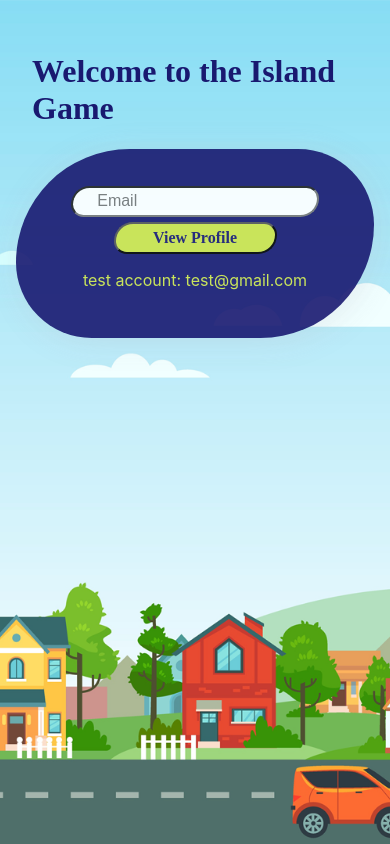
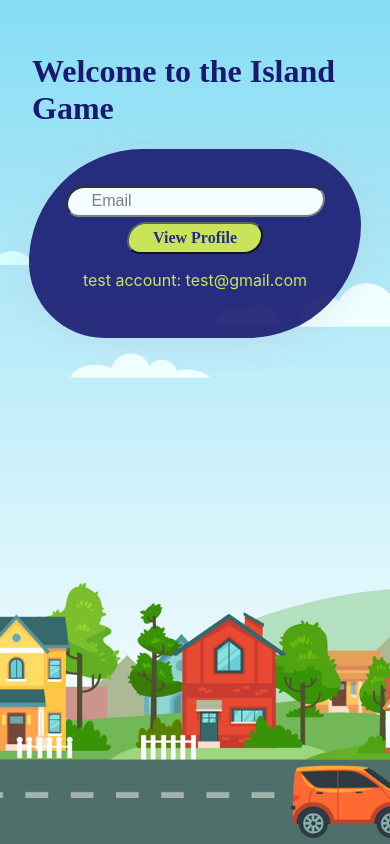
Before and after one commit to anaalamed/island_game, a React (Create React App) app in the folder client/: page / in a window 390 px wide. Both pictures are taken after a click on the button "Log In". Built offline with nearby package versions, Linux system fonts and the light colour scheme.

Commit message:
mobile forms update

```diff
--- a/client/src/view/Login.jsx
+++ b/client/src/view/Login.jsx
@@ -65,8 +65,8 @@ const Form = styled.form`
   }
 
   @media only screen and (max-width: 812px) {
-    padding: 2rem 1rem;
-    width: 100%;
+    padding: 2rem 2rem;
+    /* width: 100%; */
   }
 `;
 
@@ -90,14 +90,14 @@ const Input = styled.input`
      font-size: 1rem;
      margin: 0.3rem;
      padding: 0.3rem 1.5rem;
-     width: 60%;
+     /* width: 60%; */
  }
 `;
 
 const Button = styled.button`
   z-index: 100;
   font-size: 3rem;
-  width: 50%;
+  /* width: 50%; */
   margin: 1.5rem;
   cursor: pointer;
   font-family: cursive;
--- a/client/src/view/Messages.jsx
+++ b/client/src/view/Messages.jsx
@@ -40,6 +40,13 @@ const Box = styled.div`
     position: fixed;
     opacity: 80%;
     z-index: 200;
+
+    @media only screen and (max-width: 812px) {
+    padding: 2rem 2rem;
+    width: 10%;
+    height: 10%;
+    /* margin: 0; */
+  }
 `;
 
 const Message = styled.h1`
@@ -47,6 +54,10 @@ const Message = styled.h1`
     text-align: center;
     font-size: 5rem;
     padding: 1rem;
+
+    @media only screen and (max-width: 812px) {
+        font-size: 1rem;
+  }
 `;
 
 const Status = styled.h1`
@@ -54,6 +65,10 @@ const Status = styled.h1`
     text-align: center;
     font-size: 7rem;
     padding: 1rem;
+
+    @media only screen and (max-width: 812px) {
+        font-size: 2rem;
+  }
 `;
 
 const Button = styled.button`
--- a/client/src/view/Profile.jsx
+++ b/client/src/view/Profile.jsx
@@ -39,8 +39,8 @@ const Box = styled.div`
   opacity: 95%;
 
   @media only screen and (max-width: 812px) {
-    padding: 2rem 1rem;
-    width: 100%;
+    padding: 2rem 3rem;
+    /* width: 100%; */
   }
 `;
 
```
Also changed, not shown: 1 other file (tests, documents, lock files or other folders).
